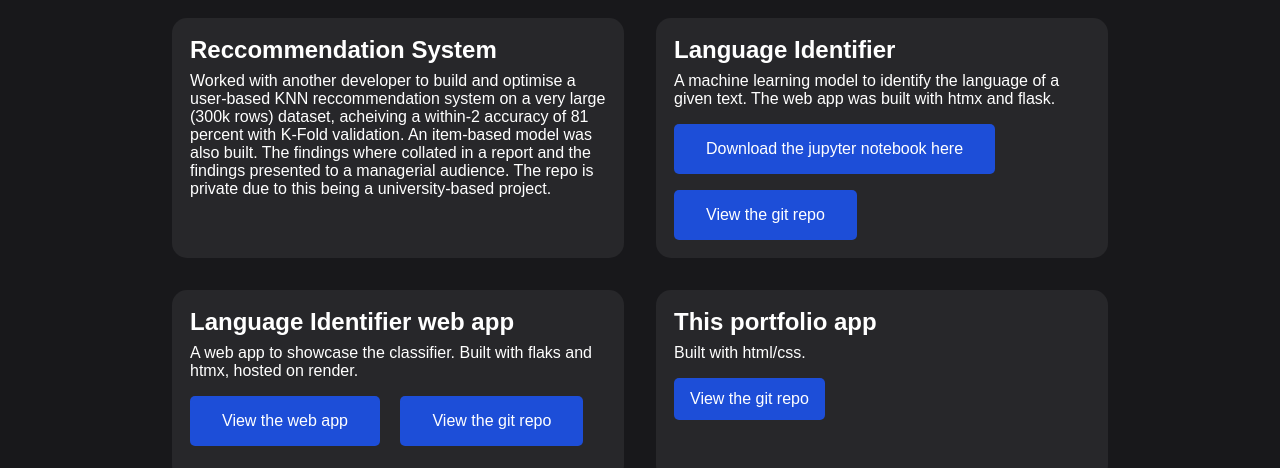
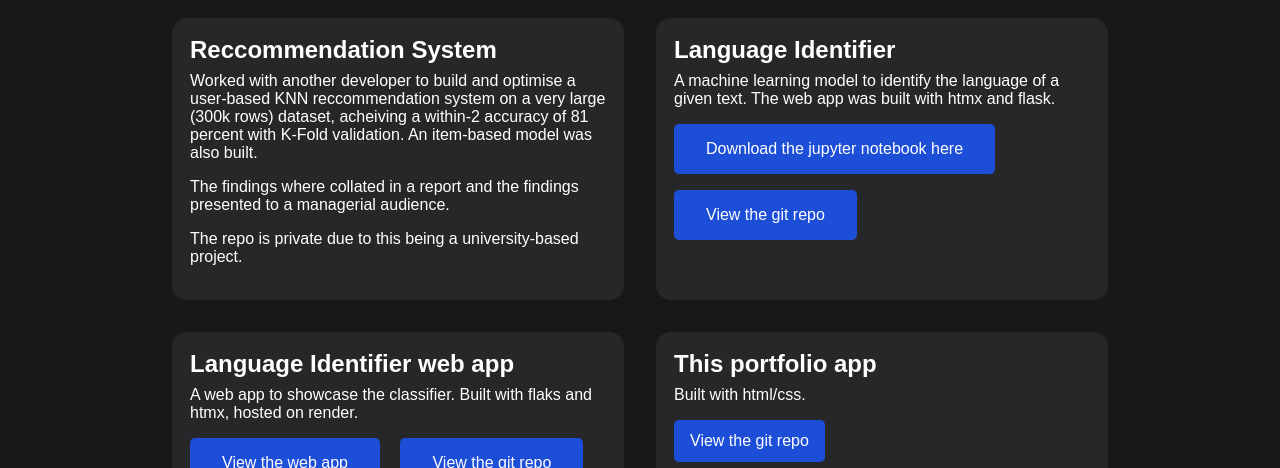
Before and after one commit to LochlanTresize/Personal-Portfolio, a plain HTML site: page index.html in a window 1280 px wide. Shown: the part 632-1100 px from the top of the page. Drawn offline with nearby package versions, Linux system fonts and the light colour scheme; a script that the page names is missing.

Commit message:
should be fine to send off, just adjusted the content of some divs and pars

```diff
--- a/index.html
+++ b/index.html
@@ -49,11 +49,11 @@
 
             <div class="card">
             <h4>Reccommendation System</h4>
-            <p>Worked with another developer to build and optimise a user-based KNN reccommendation system on a very large (300k rows) dataset, acheiving a within-2 accuracy of 81 percent with K-Fold validation. An item-based model was also built.
+            <p>Worked with another developer to build and optimise a user-based KNN reccommendation system on a very large (300k rows) dataset, acheiving a within-2 accuracy of 81 percent with K-Fold validation. An item-based model was also built.</p>
 
-            The findings where collated in a report and the findings presented to a managerial audience.
+            <p>The findings where collated in a report and the findings presented to a managerial audience.</p>
 
-            The repo is private due to this being a university-based project.
+            <p>The repo is private due to this being a university-based project.</p>
             </p>
             </div>
 
```
